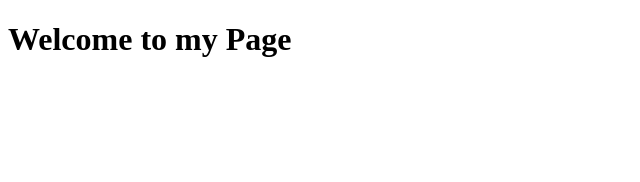
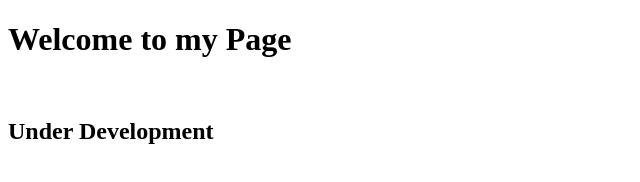
Before and after one commit to alokhnathps/alokhnathps.github.io, a plain HTML site: page index.html in a window 1280 px wide. Shown: the whole page, without its empty margins (0-640 px from the left). Drawn offline with Linux system fonts and the light colour scheme.

Commit message:
one line added

```diff
--- a/index.html
+++ b/index.html
@@ -8,5 +8,7 @@
 </head>
 <body>
     <h1>Welcome to my Page</h1>
+    <br>
+    <h2>Under Development</h2>
 </body>
 </html>
```
